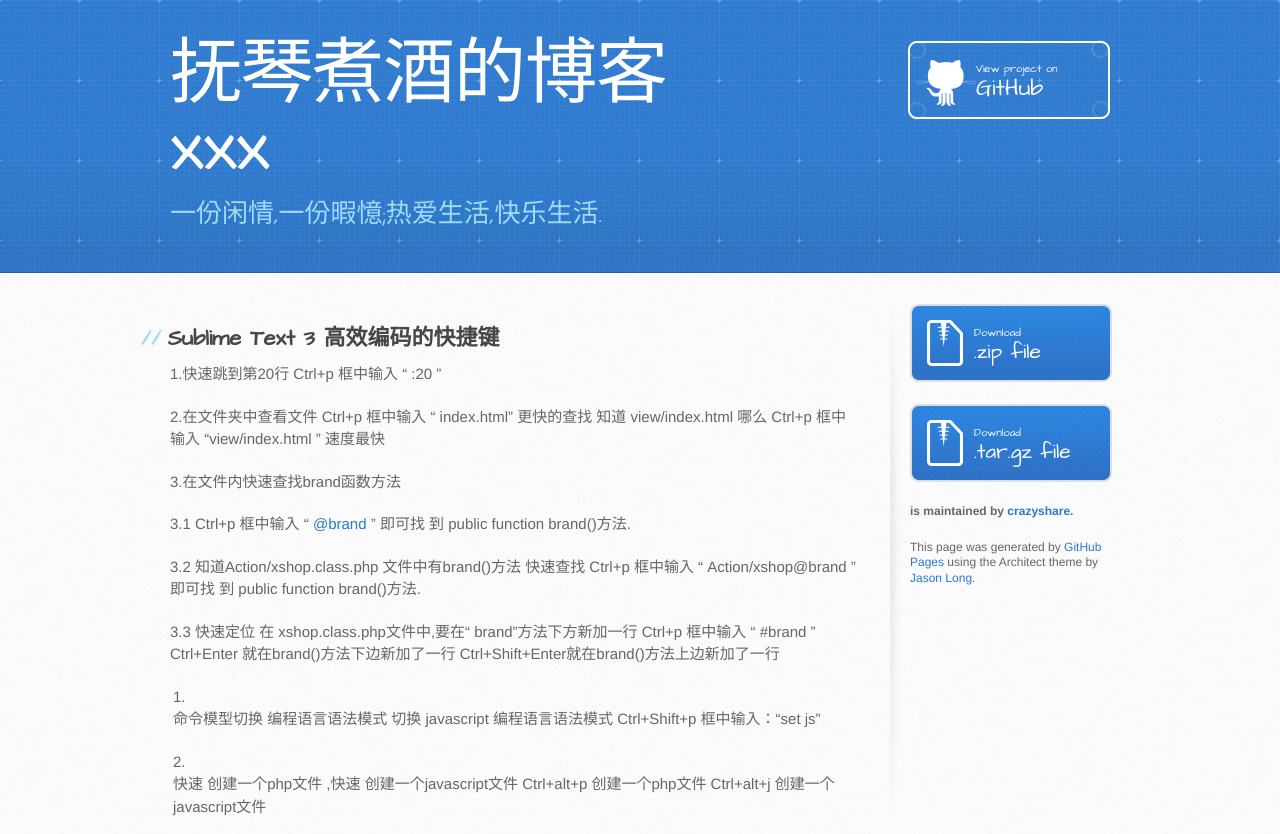
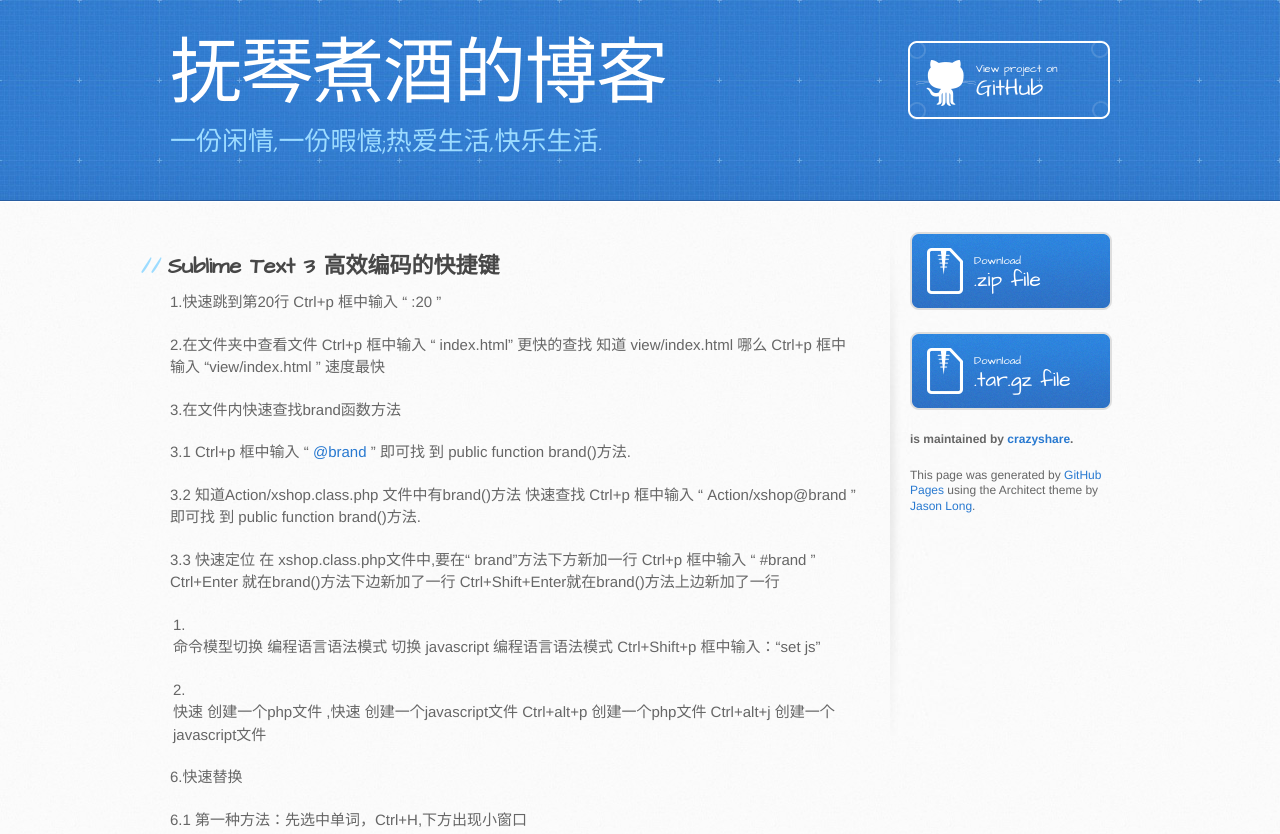
Before and after one commit to crazyshare/blog, a plain HTML site: page index.html in a window 1280 px wide. Shown: the top 834 px of the page. Drawn offline with Linux system fonts and the light colour scheme.

Commit message:
Update index.html

```diff
--- a/index.html
+++ b/index.html
@@ -13,13 +13,13 @@
     <script src="//html5shiv.googlecode.com/svn/trunk/html5.js"></script>
     <![endif]-->
 
-    <title>抚琴煮酒的博客xxx</title>
+    <title>抚琴煮酒的博客</title>
   </head>
 
   <body>
     <header>
       <div class="inner">
-        <h1>抚琴煮酒的博客xxx</h1>
+        <h1>抚琴煮酒的博客</h1>
         <h2>一份闲情,一份暇憶;热爱生活,快乐生活.</h2>
         <a href="https://github.com/crazyshare/blog" class="button"><small>View project on</small> GitHub</a>
       </div>
```
